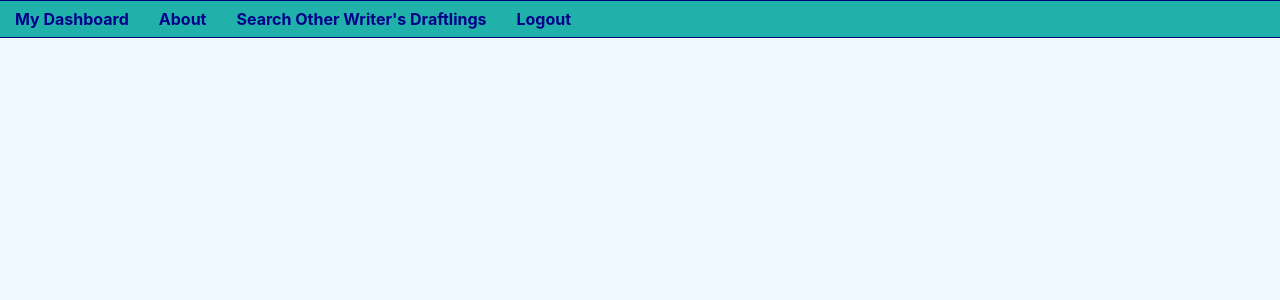
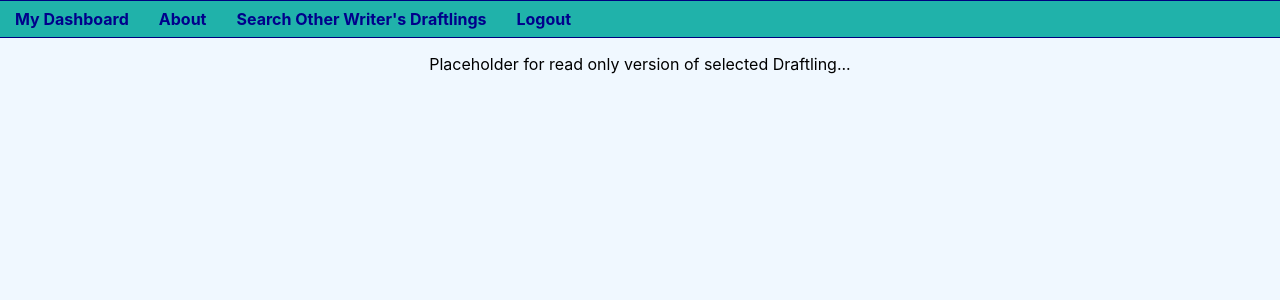
Before and after one commit to amrvitale/draftling-capstone, a React (Create React App) app: page /read in a window 1280 px wide. Shown: the top 300 px of the page. Built offline with nearby package versions, Linux system fonts and the light colour scheme.

Commit message:
added read and edit components, other small adjustments

```diff
--- a/src/App.js
+++ b/src/App.js
@@ -10,6 +10,8 @@ import About from './components/about/About';
 import './App.css';
 import MyDraftlings from './components/mydraftlings/MyDraftlings';
 import SearchResults from './components/searchResults/SearchResults';
+import Read from './components/read/Read';
+import Edit from './components/edit/Edit';
 
 function App() {
   return (
@@ -23,6 +25,8 @@ function App() {
       <Route path ='/postdraftling' component={PostDraftling} />
       <Route path ='/mydraftlings' component={MyDraftlings} />
       <Route path ='/about' component={About} />
+      <Route path= '/read' component={Read} />
+      <Route path='/edit' component={Edit} />
     </div>
   );
 }
--- /dev/null
+++ b/src/components/edit/Edit.js
@@ -0,0 +1,13 @@
+import React from 'react';
+
+class Edit extends React.Component {
+    render() {
+        return (
+            <div className="edit">
+                <p>Placeholder for edit view of selected Draftling...</p>
+            </div>
+        )
+    }
+}
+
+export default Edit;
--- a/src/components/login/Login.js
+++ b/src/components/login/Login.js
@@ -6,7 +6,10 @@ class Login extends React.Component {
         return (
             <div className="login">
                  <section className="returningLogin">
+                    <h1>Draftling</h1>
+                    <h2>A Community of Helpful & Friendly Writers</h2>
                     <h2>Returning Users - Login</h2>
+                    <p>We're so glad to have you back! C'mon in and read, write, and edit with us!</p>
                     <div className="userEmail">
                         <label htmlFor="email">Email:</label>
                         <input type="text" name="email-login" id="email-login"></input>
--- a/src/components/mydraftlings/MyDraftlings.js
+++ b/src/components/mydraftlings/MyDraftlings.js
@@ -1,5 +1,6 @@
 import React from 'react';
 import { Link } from 'react-router-dom';
+import Read from '../read/Read';
 
 class MyDraftlings extends React.Component {
     render() {
@@ -10,16 +11,27 @@ class MyDraftlings extends React.Component {
                 <section class="draftling1">
                     <h2>Draftling Title 1</h2>
                     <p>Sentence preview...</p>
-                    <button type="button">Read</button>
-                    <button type="button">Edit</button>
+                    <Link to="./read">
+                        <button type="button">Read</button>
+                    </Link>
+
+                    <Link to="./edit">
+                        <button type="button">Edit</button>
+                    </Link>
                     <button type="button">Delete</button>
                 </section>
 
                 <section class="draftling2">
                     <h2>Draftling Title 2</h2>
                     <p>Sentence preview...</p>
-                    <button type="button">Read</button>
-                    <button type="button">Edit</button>
+                    <Link to="./read">
+                        <button type="button">Read</button>
+                    </Link>
+
+                    <Link to="./edit">
+                        <button type="button">Edit</button>
+                    </Link>
+
                     <button type="button">Delete</button>
                 </section>
 
--- /dev/null
+++ b/src/components/read/Read.js
@@ -0,0 +1,15 @@
+import React from 'react';
+
+class Read extends React.Component {
+    render() {
+        return (
+            <div className="readOnlyDraftlings">
+                <section class="placeholderForSelectedDraftling">
+                  <p>Placeholder for read only version of selected Draftling...</p>
+                </section>
+
+            </div>
+        );
+    }
+}
+export default Read;
```
